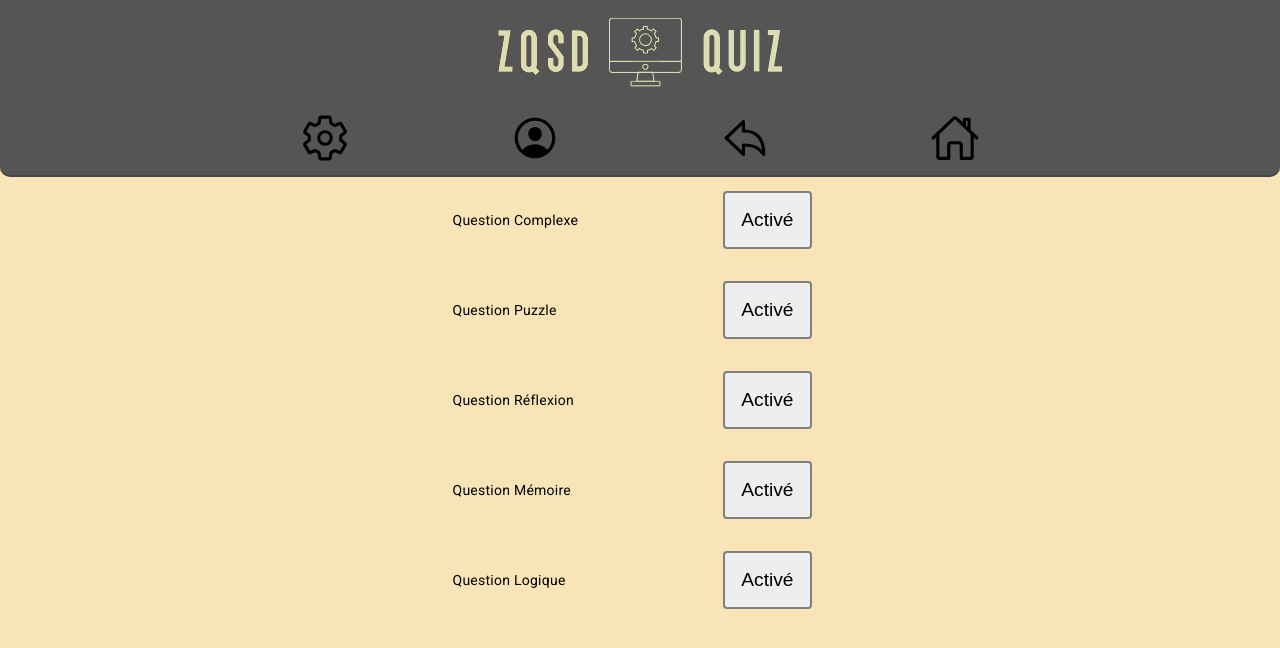
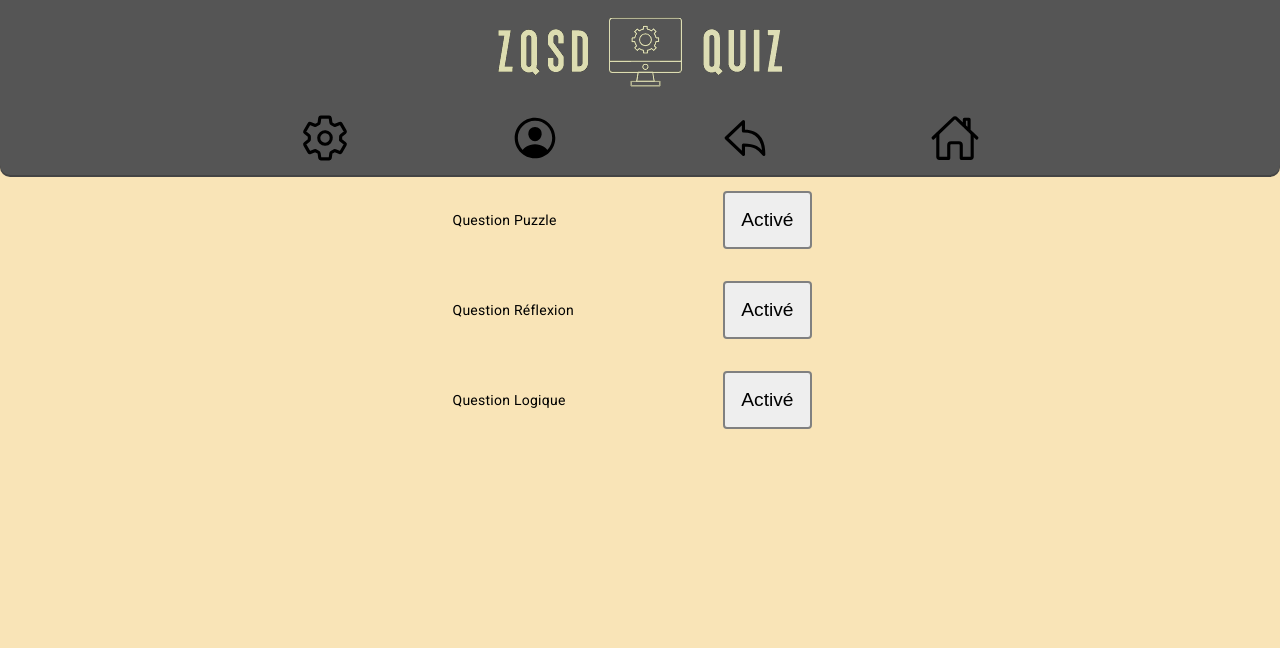
Before and after one commit to 2019-2020-ps6/2022-2023-ps6-zqsd, an Angular app in the folder front-end/: page /MemoryWork in a window 1280 px wide. Shown: the top 648 px of the page. Built offline with nearby package versions, Linux system fonts and the light colour scheme.

Commit message:
S4 - Delete unused parameters

```diff
--- a/front-end/src/app/AdvancedParamter/MemoryWork/MemoryWorkAdvancedParameter.component.html
+++ b/front-end/src/app/AdvancedParamter/MemoryWork/MemoryWorkAdvancedParameter.component.html
@@ -1,12 +1,4 @@
 <div class="listOfButton" id="listOfButtonFocusWork">
-    <div class="container" id="complexeQuestionMemoryWork">
-        <span class="textButton">
-          Question Complexe
-        </span>
-        <button (click)="switchCurrentComplexQuestion()">
-          {{textDisplayComplexeQuestionButton}}
-        </button>
-    </div>
     <div class="container" id="puzzleMemoryWork">
         <span class="textButton">
             Question Puzzle
@@ -28,14 +20,6 @@
           {{textDisplayReflexionButton}}
         </button>
     </div>
-    <div class="container" id="memoryMemoryWork">
-        <span class="textButton">
-            Question Mémoire
-        </span>
-        <button (click)="switchCurrentMemory()">
-          {{textDisplayMemoryButton}}
-        </button>
-    </div>
     <div class="container" id="logicMemoryWork">
         <span class="textButton">
             Question Logique
```
